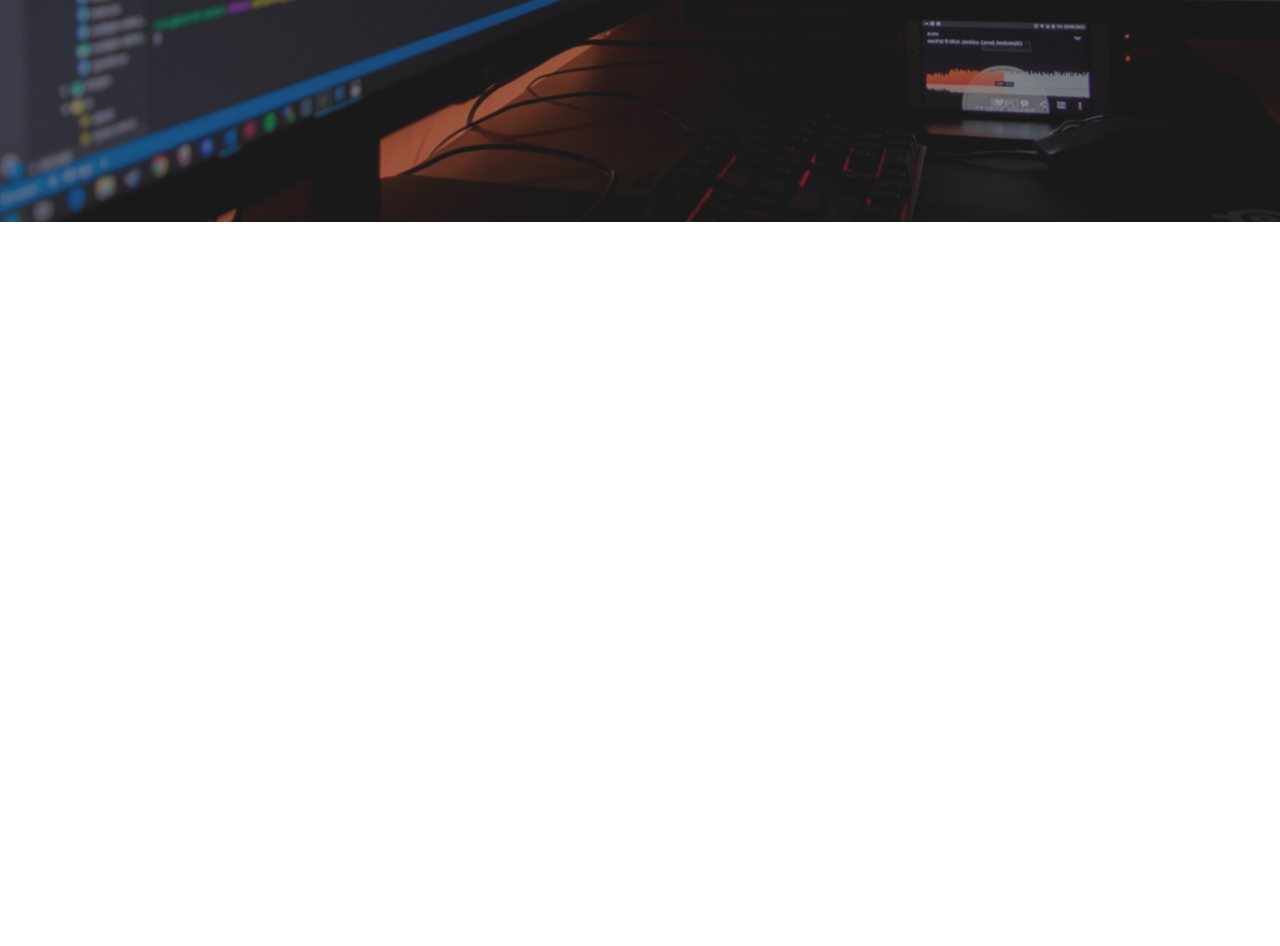
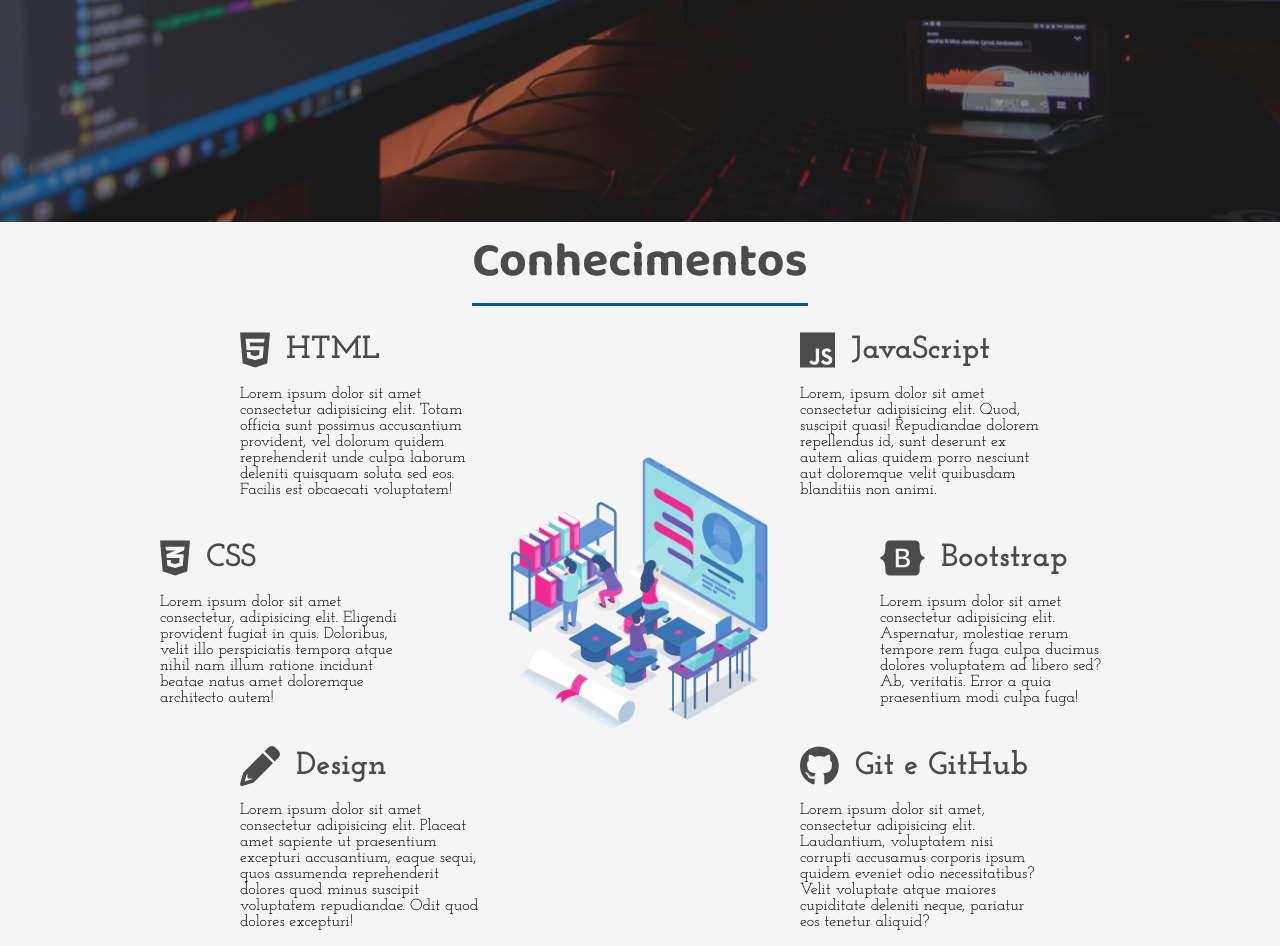
Before and after one commit to SauloJustiniano1/portifolio, a plain HTML site: page index.html in a window 1280 px wide. Shown: the part 578-1524 px from the top of the page. Before the commit the page ends 800 px from the top, so only its background shows below. Drawn offline with Linux system fonts and the light colour scheme.

Commit message:
📦Create: conhecimentos

```diff
--- a/index.html
+++ b/index.html
@@ -33,7 +33,7 @@
       </div>
     </header>
 
-    <div class="sidebar">
+    <aside class="sidebar">
       <nav>
         <ul class="menu">
           <li class="menu-item"><a href="#" class="menu-link">Home</a></li>
@@ -48,7 +48,72 @@
         <a href=""><i class="fab fa-instagram"></i></a>
         <a href=""><i class="fab fa-github-alt"></i></a>
       </div>
-    </div>
+    </aside>
+
+    <section class="sessao-conhecimentos">
+      <div class="sessao-header">
+        <h1>Conhecimentos</h1>
+      </div>
+      <div class="conhecimentos">
+        <div class="conhecimento">
+          <div class="conhecimento-header">
+            <i class="fab fa-html5"></i>
+            <h3>HTML</h3>
+          </div>
+          <div class="conhecimento-text">
+            <p>Lorem ipsum dolor sit amet consectetur adipisicing elit. Totam officia sunt possimus accusantium provident, vel dolorum quidem reprehenderit unde culpa laborum deleniti quisquam soluta sed eos. Facilis est obcaecati voluptatem!</p>
+          </div>
+        </div>
+        <div class="conhecimento">
+          <div class="conhecimento-header">
+            <i class="fab fa-css3-alt"></i>
+            <h3>CSS</h3>
+          </div>
+          <div class="conhecimento-text">
+            <p>Lorem ipsum dolor sit amet consectetur, adipisicing elit. Eligendi provident fugiat in quis. Doloribus, velit illo perspiciatis tempora atque nihil nam illum ratione incidunt beatae natus amet doloremque architecto autem!</p>
+          </div>
+        </div>
+        <div class="conhecimento">
+          <div class="conhecimento-header">
+            <i class="fas fa-pencil-alt"></i>
+            <h3>Design</h3>
+          </div>
+          <div class="conhecimento-text">
+            <p>Lorem ipsum dolor sit amet consectetur adipisicing elit. Placeat amet sapiente ut praesentium excepturi accusantium, eaque sequi, quos assumenda reprehenderit dolores quod minus suscipit voluptatem repudiandae. Odit quod dolores excepturi!</p>
+          </div>
+        </div>
+        <div class="conhecimento">
+          <div class="conhecimento-header">
+            <i class="fab fa-js"></i>
+            <h3>JavaScript</h3>
+          </div>
+          <div class="conhecimento-text">
+            <p>Lorem, ipsum dolor sit amet consectetur adipisicing elit. Quod, suscipit quasi! Repudiandae dolorem repellendus id, sunt deserunt ex autem alias quidem porro nesciunt aut doloremque velit quibusdam blanditiis non animi.</p>
+          </div>
+        </div>
+        <div class="conhecimento">
+          <div class="conhecimento-header">
+            <i class="fab fa-bootstrap"></i>
+            <h3>Bootstrap</h3>
+          </div>
+          <div class="conhecimento-text">
+            <p>Lorem ipsum dolor sit amet consectetur adipisicing elit. Aspernatur, molestiae rerum tempore rem fuga culpa ducimus dolores voluptatem ad libero sed? Ab, veritatis. Error a quia praesentium modi culpa fuga!</p>
+          </div>
+        </div>
+        <div class="conhecimento">
+          <div class="conhecimento-header">
+            <i class="fab fa-github"></i>
+            <h3>Git e GitHub</h3>
+          </div>
+          <div class="conhecimento-text">
+            <p>Lorem ipsum dolor sit amet, consectetur adipisicing elit. Laudantium, voluptatem nisi corrupti accusamus corporis ipsum quidem eveniet odio necessitatibus? Velit voluptate atque maiores cupiditate deleniti neque, pariatur eos tenetur aliquid?</p>
+          </div>
+        </div>
+        <div class="conhecimento-img-wrapper">
+          <img src="src/images/conhecimentos.png" alt="conhecimentos">
+        </div>
+      </div>
+    </section>
 
   </div>
 
--- a/src/style/homepage.css
+++ b/src/style/homepage.css
@@ -239,3 +239,90 @@ header {
 .social-media i:hover {
   background-color: #363795;
 }
+
+.sessao-conhecimentos {
+  background-color: #f5f5f5;
+}
+
+.sessao-header {
+  display: flex;
+  align-items: center;
+  justify-content: center;
+}
+
+.sessao-header h1 {
+  font-family: var(--fonte-primary);
+  font-size: 3rem;
+  color: #4b4b4b;
+  border-bottom: solid 3px #005c97;
+  margin-bottom: 1.5rem;
+}
+
+.conhecimentos {
+  display: grid;
+  grid-template-columns: repeat(16, 1fr);
+  grid-template-rows: repeat(6, 6rem);
+  row-gap: 0.5rem;
+}
+
+.conhecimento:nth-child(1) {
+  grid-column: 4 / 7;
+  grid-row: 1 / 3;
+}
+
+.conhecimento:nth-child(2) {
+  grid-column: 3 / 6;
+  grid-row: 3 / 5;
+}
+
+.conhecimento:nth-child(3) {
+  grid-column: 4 / 7;
+  grid-row: 5 / -1;
+}
+
+.conhecimento:nth-child(4) {
+  grid-column: 11 / 14;
+  grid-row: 1 / 3;
+}
+
+.conhecimento:nth-child(5) {
+  grid-column: 12 / 15;
+  grid-row: 3 / 5;
+}
+
+.conhecimento:nth-child(6) {
+  grid-column: 11 / 14;
+  grid-row: 5 / -1;
+}
+
+.conhecimento-header {
+  display: flex;
+  align-items: center;
+  color: #4b4b4b;
+}
+
+.conhecimento-header i {
+  font-size: 2.5rem;
+}
+
+.conhecimento-header h3 {
+  font-family: var(--fonte-segundary);
+  font-size: 2rem;
+  padding-left: 1rem;
+}
+
+.conhecimento-text {
+  font-family: var(--fonte-segundary);
+  margin-top: 1rem;
+}
+
+.conhecimento-img-wrapper {
+  grid-column: 7 / 11;
+  grid-row: 2 / 6;
+  width: 100%;
+}
+
+.conhecimento-img-wrapper img {
+  object-fit: cover;
+  width: 100%;
+}
```
Also changed, not shown: src/images/conhecimentos.png (added).
